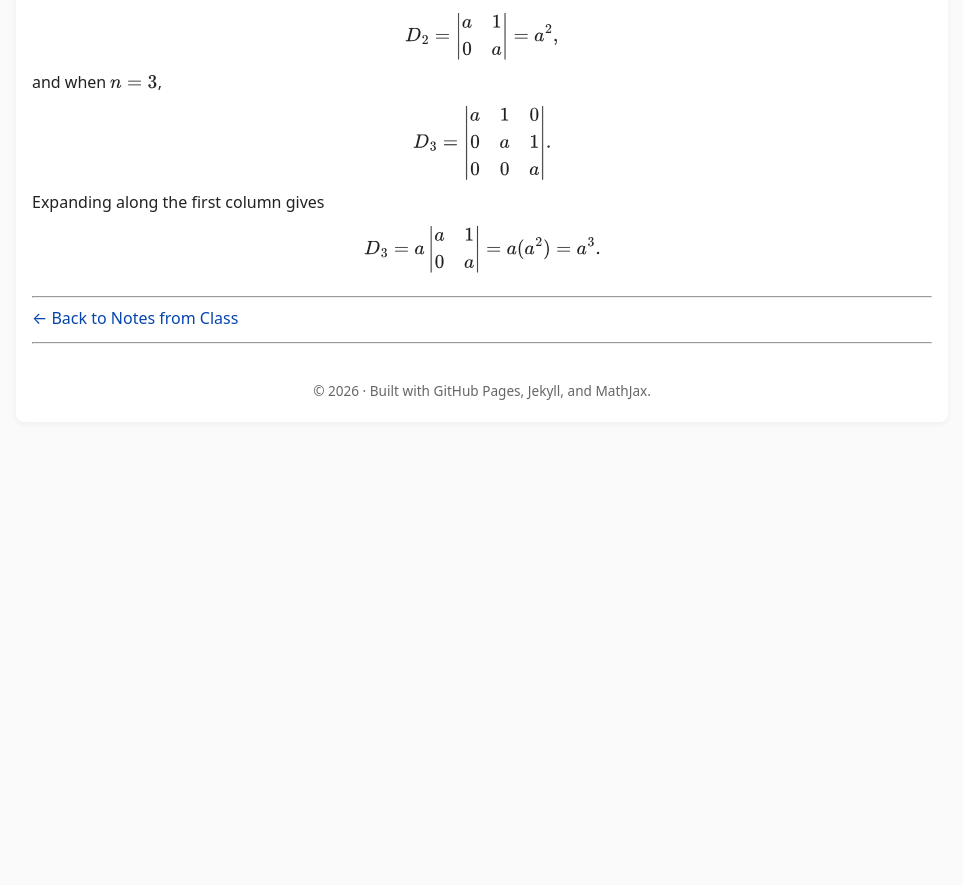
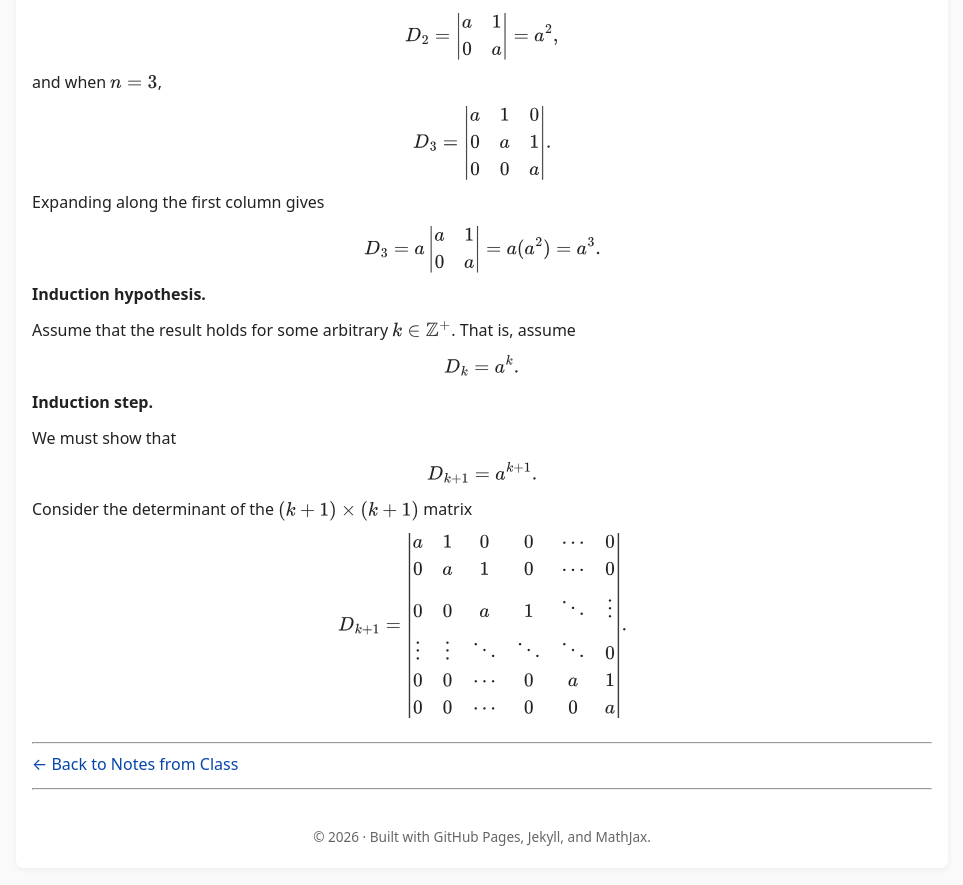
Before and after one commit to SaleemKamaludin/SaleemKamaludin.github.io, a Jekyll site: the page built from courses/math-2276/notes-from-class/lecture-2/index.md, in a window 1280 px wide and 900 px high, scrolled down 4496 px. Shown: the top 885 px of the window, without its empty margins (158-1121 px from the left). Built offline with Jekyll 4.4.1, drawn with Linux system fonts in a browser that asks for light colours; before the commit the page ends 4950 px from its top, so only the background shows below that.

Commit message:
Add induction hypothesis and step to Lecture 2 proof

```diff
--- a/courses/math-2276/notes-from-class/lecture-2/index.md
+++ b/courses/math-2276/notes-from-class/lecture-2/index.md
@@ -580,6 +580,48 @@ b & 1 & 0 & 0 & \cdots & 0\\
   =a(a^2)
   =a^3.
   \]
+
+  <p>
+    <strong>Induction hypothesis.</strong>
+  </p>
+
+  <p>
+    Assume that the result holds for some arbitrary
+    \(k\in\mathbb{Z}^{+}\). That is, assume
+  </p>
+
+  \[
+  D_k=a^k.
+  \]
+
+  <p>
+    <strong>Induction step.</strong>
+  </p>
+
+  <p>
+    We must show that
+  </p>
+
+  \[
+  D_{k+1}=a^{k+1}.
+  \]
+
+  <p>
+    Consider the determinant of the \((k+1)\times(k+1)\) matrix
+  </p>
+
+  \[
+  D_{k+1}
+  =
+  \begin{vmatrix}
+  a & 1 & 0 & 0 & \cdots & 0\\
+  0 & a & 1 & 0 & \cdots & 0\\
+  0 & 0 & a & 1 & \ddots & \vdots\\
+  \vdots & \vdots & \ddots & \ddots & \ddots & 0\\
+  0 & 0 & \cdots & 0 & a & 1\\
+  0 & 0 & \cdots & 0 & 0 & a
+  \end{vmatrix}.
+  \]
 </div>
 
 ---
```
